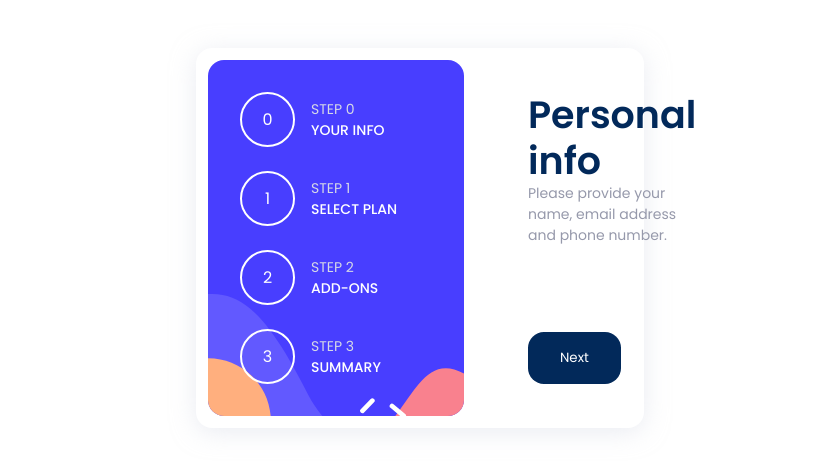
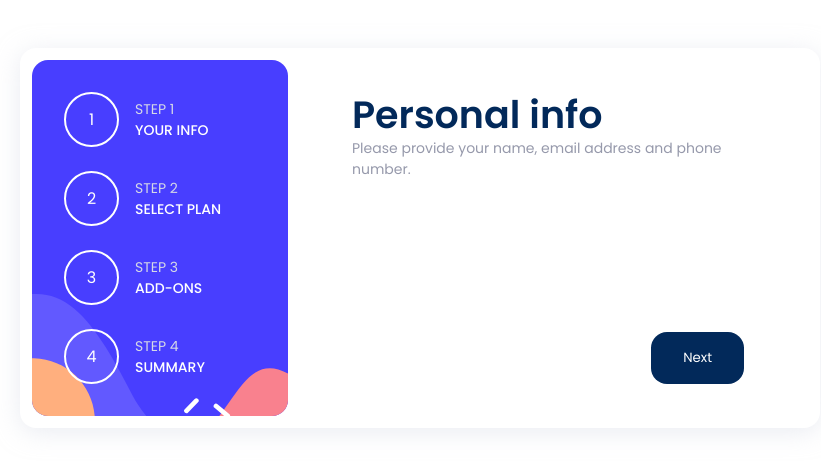
Before and after one commit to Rijad99/form-wizard, a React (Create React App) app: page / in a window 1280 px wide. Shown: the part 162-630 px from the top of the page, without its empty margins (220-1041 px from the left). Built offline with nearby package versions, Linux system fonts and the light colour scheme.

Commit message:
Add foote r buttons render dinamically

```diff
--- a/src/client/components/common/Button/Button.tsx
+++ b/src/client/components/common/Button/Button.tsx
@@ -2,11 +2,12 @@ import styles from "../Button/_Button.module.scss";
 
 interface ButtonProps {
     text: string,
-    additionalClasses?: string
+    additionalClasses?: string,
+    onClick?: () => void
 }
 
 export const Button = (props: ButtonProps) => {
     return (
-        <button className={`${styles.btn} ${props?.additionalClasses ? props.additionalClasses : ''}`}>{props.text}</button>
+        <button className={`${styles.btn} ${props?.additionalClasses ? props.additionalClasses : ''}`} onClick={props?.onClick}>{props.text}</button>
     )
 }
--- a/src/client/components/common/Button/_Button.module.scss
+++ b/src/client/components/common/Button/_Button.module.scss
@@ -1,6 +1,7 @@
 @import "../../../scss/variables";
 
 .btn {
+    background-color: transparent;
     border: 0;
     border-radius: 16px;
     outline: none;
@@ -24,3 +25,12 @@
     color: $white;
     background-color: $marineBlue;
 }
+
+.btnBack {
+    color: $coolGray;
+}
+
+.btnConfirm {
+    color: $white;
+    background-color: $purplishBlue;
+}
--- a/src/client/components/main/FormGrid/_FormGrid.module.scss
+++ b/src/client/components/main/FormGrid/_FormGrid.module.scss
@@ -5,5 +5,5 @@
         "steps"
         "step"
     ;
-    width: 35%;
+    width: 800px;
 }
--- a/src/client/components/main/FormWizard/FormWizard.tsx
+++ b/src/client/components/main/FormWizard/FormWizard.tsx
@@ -49,12 +49,12 @@ export const FormWizard = () => {
                     {
                         stepsData.map(step => {
                             return (
-                                <StepItem key={step.stepNumber} onClick={() => handleStepChange(step.stepNumber)} stepNumber={step.stepNumber} stepTitle={step.stepTitle} />
+                                <StepItem key={step.stepNumber} onClick={() => handleStepChange(step.stepNumber)} stepNumber={step.stepNumber + 1} stepTitle={step.stepTitle} />
                             )
                         })
                     }
                 </StepsList>
-                <Step stepTitle={stepHeaderData[step].stepTitle} stepSubtitle={stepHeaderData[step].stepSubtitle}>
+                <Step stepTitle={stepHeaderData[step].stepTitle} stepSubtitle={stepHeaderData[step].stepSubtitle} stepNumber={step}>
                     {currentStep(step)}
                 </Step>
             </Card>
--- a/src/client/components/main/Steps/Steps.tsx
+++ b/src/client/components/main/Steps/Steps.tsx
@@ -4,10 +4,12 @@ import { Button } from '../../common/Button/Button';
 
 import styles from '../Steps/_Steps.module.scss';
 import buttonStyles from '../../common/Button/_Button.module.scss';
+import utilityClasses from '../../../scss/_utilities.module.scss';
 
 export interface StepProps {
     stepTitle: string,
-    stepSubtitle: string
+    stepSubtitle: string,
+    stepNumber?: number
 }
 
 export const Step = (props: PropsWithChildren<StepProps>) => {
@@ -21,7 +23,15 @@ export const Step = (props: PropsWithChildren<StepProps>) => {
                 {props.children}
             </div>
             <div className={styles.stepFooter}>
-                <Button text="Next" additionalClasses={`${buttonStyles.btnMedium} ${buttonStyles.btnNext}`} />
+                {
+                    props.stepNumber !== 0 && <Button text="Go Back" additionalClasses={`${buttonStyles.btnMedium} ${buttonStyles.btnBack}`} />
+                }
+                {
+                    props.stepNumber !== 3 && <Button text="Next" additionalClasses={`${buttonStyles.btnMedium} ${buttonStyles.btnNext} ${props.stepNumber === 0 && utilityClasses.alignToRight}`} />
+                }
+                {
+                    props.stepNumber === 3 && <Button text="Confirm" additionalClasses={`${buttonStyles.btnMedium} ${buttonStyles.btnConfirm}`} />
+                }
             </div>
         </div>
     )
--- a/src/client/scss/_utilities.module.scss
+++ b/src/client/scss/_utilities.module.scss
@@ -1,3 +1,7 @@
 .p12 {
     padding: 12px;
 }
+
+.alignToRight {
+    margin-left: auto;
+}
```
